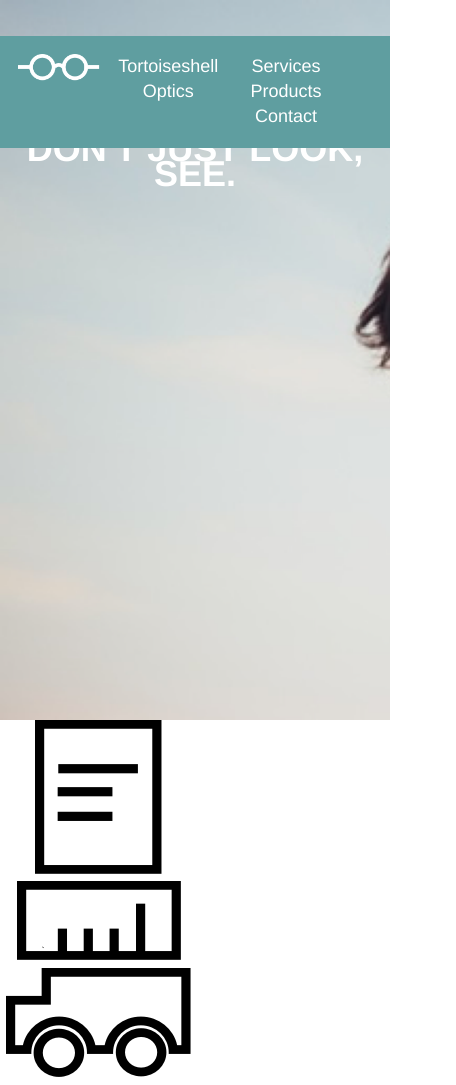
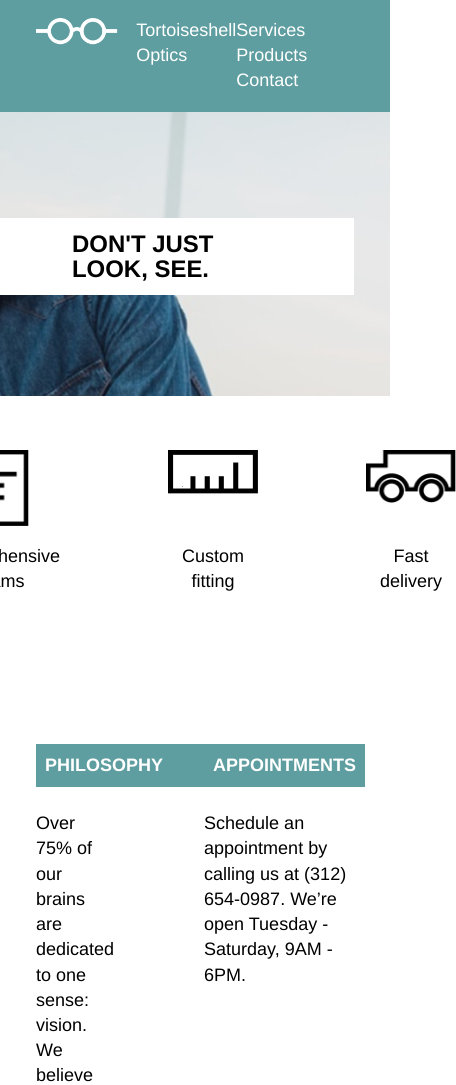
Before and after one commit to ramiroching/Tortoiseshell, a plain HTML site: page index.html in a window 390 px wide. Shown: the top 1085 px of the page, 456 px wide, since content can reach past the window. Drawn offline with Linux system fonts and the light colour scheme.

Commit message:
added tablet responsive layout

```diff
--- a/index.html
+++ b/index.html
@@ -9,7 +9,8 @@
 <body>
   <div class="">
     <div class="main-banner">
-      <div class="bannerbox container">
+      <div class="container">
+        <div class="bannerbox">
           <div class="bannerlogo ">
             <img src="resources\images\logo-white.png" alt="">
             <span>Tortoiseshell Optics</span>
@@ -19,30 +20,30 @@
             <span>Products</span>
             <span>Contact</span>
           </nav>
-
         </div>
         <div class="bannertext">
           <h1>DON'T JUST LOOK, SEE.</h1>
         </div>
       </div>
     </div>
+  </div>
   <div class="">
     <div class="services">
       <div class="service">
-        <img src="resources\images\paper-icon.png" alt="">
-        <span>Comprehensive Exams</span>
+        <img src="resources\images\paper-icon.png" class="paper">
+        <div>Comprehensive Exams</div>
       </div>
-      <div class="service-fitting">
+      <div class="service">
         <img src="resources\images\ruler-icon.png" alt="">
-        <span>Comprehensive Exams</span>
+        <div>Custom fitting</div>
       </div>
-      <div class="service-delivery">
+      <div class="service">
         <img src="resources\images\truck-icon.png" alt="">
-        <span>Comprehensive Exams</span>
+        <div>Fast delivery</div>
       </div>
     </div>
   </div>
-  <div class="">
+  <div class="container">
     <div class="contactinfo">
       <div class="philosophy">
         <h4>PHILOSOPHY</h4>
@@ -55,9 +56,12 @@
     </div>
   </div>
   <footer>
-    <div class="">
+    <div class="container">
+      <div class="foot">
         <img src="resources\images\logo-black.png" alt="">
         <h4>Copyright Tortoiseshell Optics</h4>
+      </div>
+
     </div>
   </footer>
 </body>
--- a/resources/css/style.css
+++ b/resources/css/style.css
@@ -1,8 +1,7 @@
 html, body{
-  text-align: center;
   font-family: Helvetica;
   font-size: 1rem;
-  color: white;
+  color: black;
   margin: 0;
   font-size: 18px;
   display: block;
@@ -16,9 +15,9 @@ html, body{
 
 .main-banner{
   background-image: url("../images/glasses-bg.png");
-  background-repeat: no-repeat;
   background-size: cover;
-  height: 40rem;
+  background-position: center;
+  height: 30rem;
 }
 
 .bannerbox{
@@ -27,17 +26,103 @@ html, body{
   top: 2rem;
   position: relative;
   justify-content: space-between;
-  padding: 1rem;
+  padding: 1rem 0;
 }
 .bannerlogo{
   display: flex;
 }
 .bannerlogo img{
 height: 1.5rem;
+margin-left: 2rem;
 }
 nav span{
 padding-right: 1rem;
+color: white;
 }
 .bannerlogo span{
   padding-left: 1rem;
+  color: white;
 }
+.bannertext{
+  margin-top: 9rem;
+  display: flex;
+  justify-content: flex-end;
+}
+.bannertext h1{
+  background-color: white;
+  color: black;
+  padding: 3rem;
+}
+.services{
+  display: flex;
+  justify-content: center;
+}
+.service{
+  display: flex;
+  flex-direction:column;
+  margin: 3rem;
+  text-align: center;
+  align-items: center;
+  justify-content: space-between;
+
+}
+.service img.paper{
+  width: 3.5rem;
+  margin-bottom: 1rem;
+}
+.service img{
+  width: 5rem;
+}
+
+.contactinfo{
+  display: flex;
+  margin-top: 4rem;
+  justify-content: space-between;
+}
+
+.contactinfo h4{
+  background-color: cadetblue;
+  padding: .5rem;
+  max-width: 12rem;
+  color: white;
+}
+.contactinfo .philosophy p{
+  margin-right: 5rem;
+}
+.container .foot{
+  margin-top: 8rem;
+  display: flex;
+  background-color: azure;
+  align-items: center;
+  padding: 4rem;
+}
+.foot img{
+  height: 1.5rem;
+  margin-right: 1rem;
+}
+
+@media only screen and (max-width : 1024px) {
+  .container{
+    max-width:100%;
+  }
+  .main-banner{
+    height: 22rem;
+  }
+  .bannerbox{
+    top: 0;
+  }
+  .bannertext{
+    margin-top: 5rem;
+    margin-right: 2rem;
+  }
+  .bannertext h1{
+    font-size: 1.33rem;
+    padding:.75rem 4rem;
+  }
+  .philosophy{
+    margin-left: 2rem;
+  }
+  .appointments{
+    margin-right: 2rem;
+  }
+}
```
Lines whose indentation alone changed are shown as unchanged.
